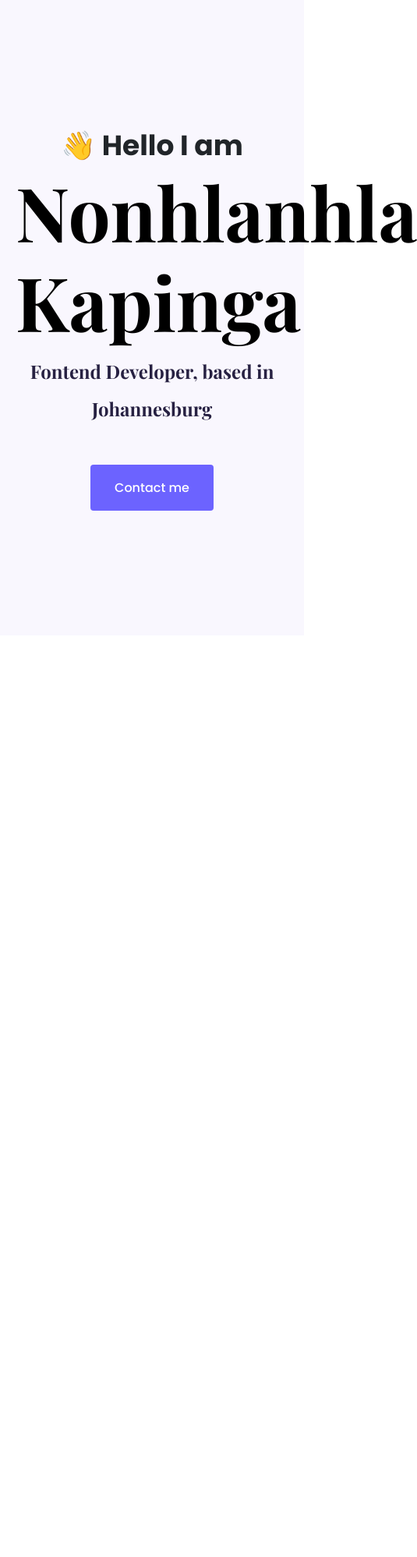
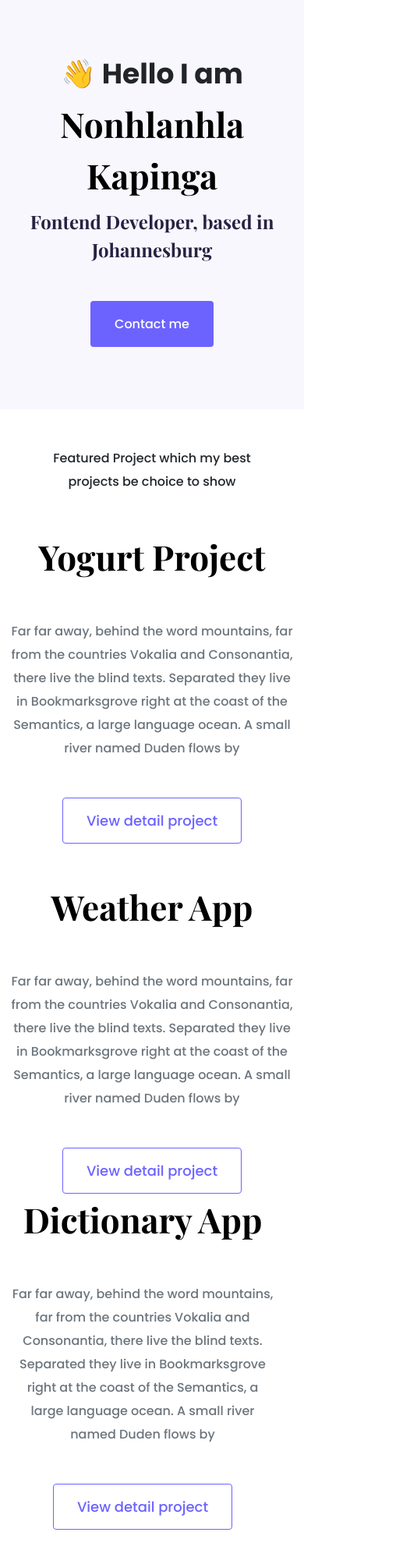
Before and after one commit to Millykapy/My-Potfolio, a plain HTML site: page index.html in a window 390 px wide. Shown: the top 1997 px of the page at 78% size, 535 px wide, since content can reach past the window. Before the commit the page ends 844 px from the top, so only its background shows below. Drawn offline with nearby package versions, Linux system fonts and the light colour scheme.

Commit message:
added more content,

```diff
--- a/index.html
+++ b/index.html
@@ -36,5 +36,60 @@
         <a href="#" class="btn btn-branding">Contact me</a>
       </div>
     </div>
-  </body>
+    <p class="text-center m-5 ">
+      Featured Project which my best projects be choice to show
+    </p>
+    <div class="container">
+      <div class="row mb-5">
+        <div class="col d-none d-lg-block">
+          <img src="/My-Potfolio/images/yogurt.png" class="img-fluid" alt="" />
+        </div>
+      <div class="col">
+        <div class="project-description">
+        <h2 class="mb-5">Yogurt Project</h2>
+        <p class="mb-5 text-muted" >
+          Far far away, behind the word mountains, far from the countries Vokalia
+          and Consonantia, there live the blind texts. Separated they live in
+          Bookmarksgrove right at the coast of the Semantics, a large language
+          ocean. A small river named Duden flows by
+        </p>
+        <a href="#" class="btn btn-branding-outline"> View detail project</a>
+      </div>
+      </div>
+      </div>
+      <div class="row mb-5">
+
+      <div class="col">
+        <div class="project-description">
+        <h2 class="mb-5">Weather App</h2>
+        <p class="mb-5 text-muted" >
+          Far far away, behind the word mountains, far from the countries Vokalia
+          and Consonantia, there live the blind texts. Separated they live in
+          Bookmarksgrove right at the coast of the Semantics, a large language
+          ocean. A small river named Duden flows by
+        </p>
+        <a href="#" class="btn btn-branding-outline"> View detail project</a>
+      </div>
+      </div>
+      <div class="col d-none d-lg-block">
+        <img src="/My-Potfolio/images/weather.png" class="img-fluid" alt="" />
+      </div>
+      <div class="row ">
+        <div class="col d-none d-lg-block">
+          <img src="/My-Potfolio/images/dictionary.png" class="img-fluid" alt="" />
+        </div>
+      <div class="col">
+        <div class="project-description">
+        <h2 class="mb-5">Dictionary App</h2>
+        <p class="mb-5 text-muted" >
+          Far far away, behind the word mountains, far from the countries Vokalia
+          and Consonantia, there live the blind texts. Separated they live in
+          Bookmarksgrove right at the coast of the Semantics, a large language
+          ocean. A small river named Duden flows by
+        </p>
+        <a href="#" class="btn btn-branding-outline"> View detail project</a>
+      </div>
+      </div>
+
+    </body>
 </html>
--- a/src/style.css
+++ b/src/style.css
@@ -19,18 +19,23 @@ h6 {
 }
 h1 {
   font-size: 96px;
+  line-height: 1.5;
+}
+h2 {
+  font-size: 64px;
 }
 .hero h2 {
   font-family: var(--heading-font-family);
   font-size: 24px;
   font-weight: normal;
-  line-height: 2;
+  line-height: 1.5;
   color: #272142;
 }
 
 p {
   font-weight: normal;
-  margin: 0;
+  font-size: 16px;
+  line-height: 30px;
 }
 .hero {
   background: var(--secodary-color);
@@ -48,3 +53,31 @@ p {
   line-height: 27px;
   padding: 15px 30px;
 }
+.btn-branding-outline {
+  color: var(--branding-color);
+  border: 1px solid var(--branding-color);
+  border-radius: 4px;
+  line-height: 27px;
+  padding: 15px 30px;
+  font-size: 18px;
+}
+.project-description {
+  padding: 120px 60px;
+}
+@media (max-width: 900px) {
+  h1 {
+    font-size: 44px;
+    line-height: 1.5;
+  }
+  h2 {
+    font-size: 44px;
+    line-height: 1.5;
+  }
+  .hero {
+    padding: 80px 20px;
+  }
+  .project-description {
+    padding: 0px;
+    text-align: center;
+  }
+}
```
Also changed, not shown: images/dictionary.png (added), images/weather.png (added), images/yogurt.png (added).
